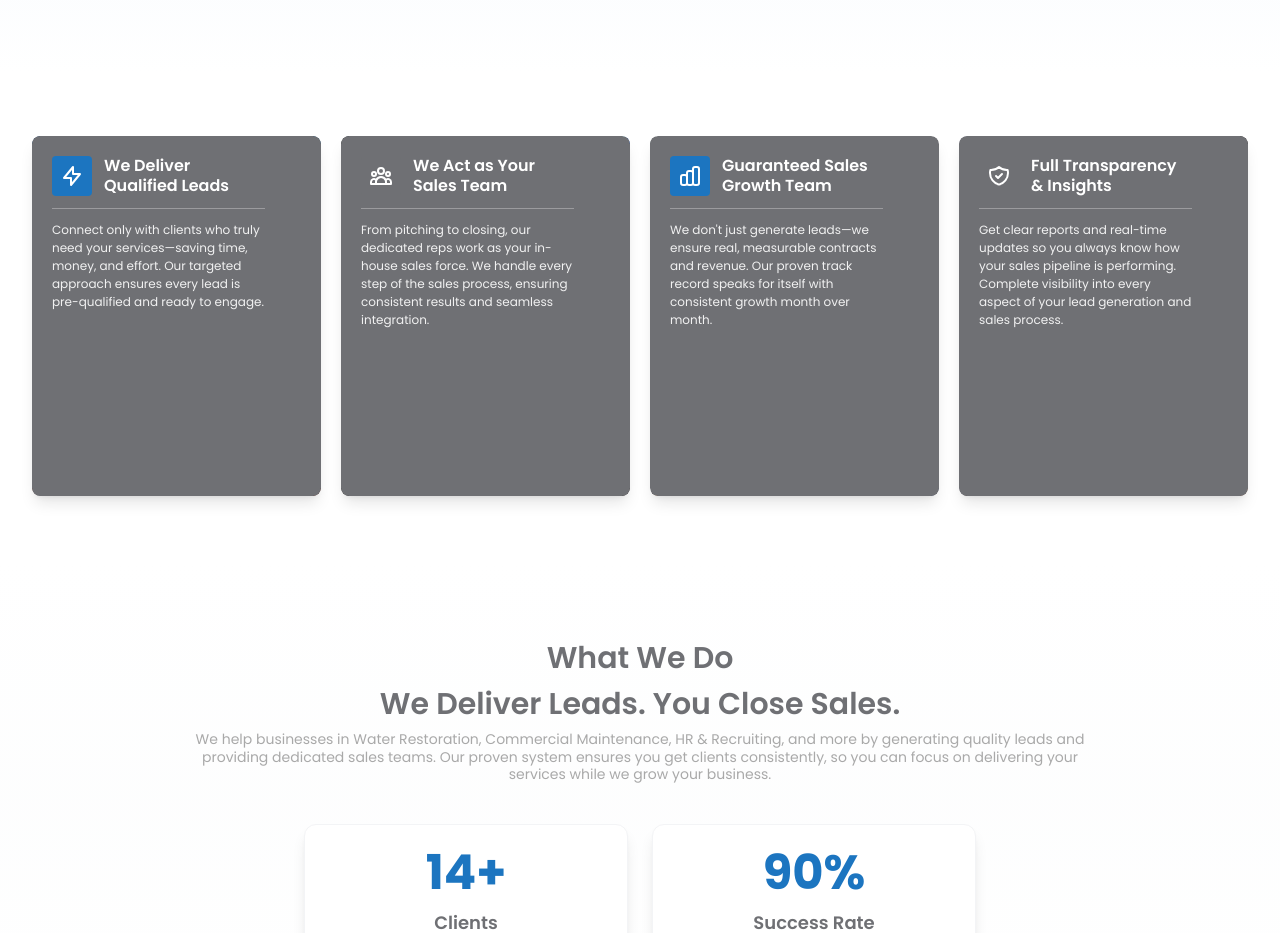
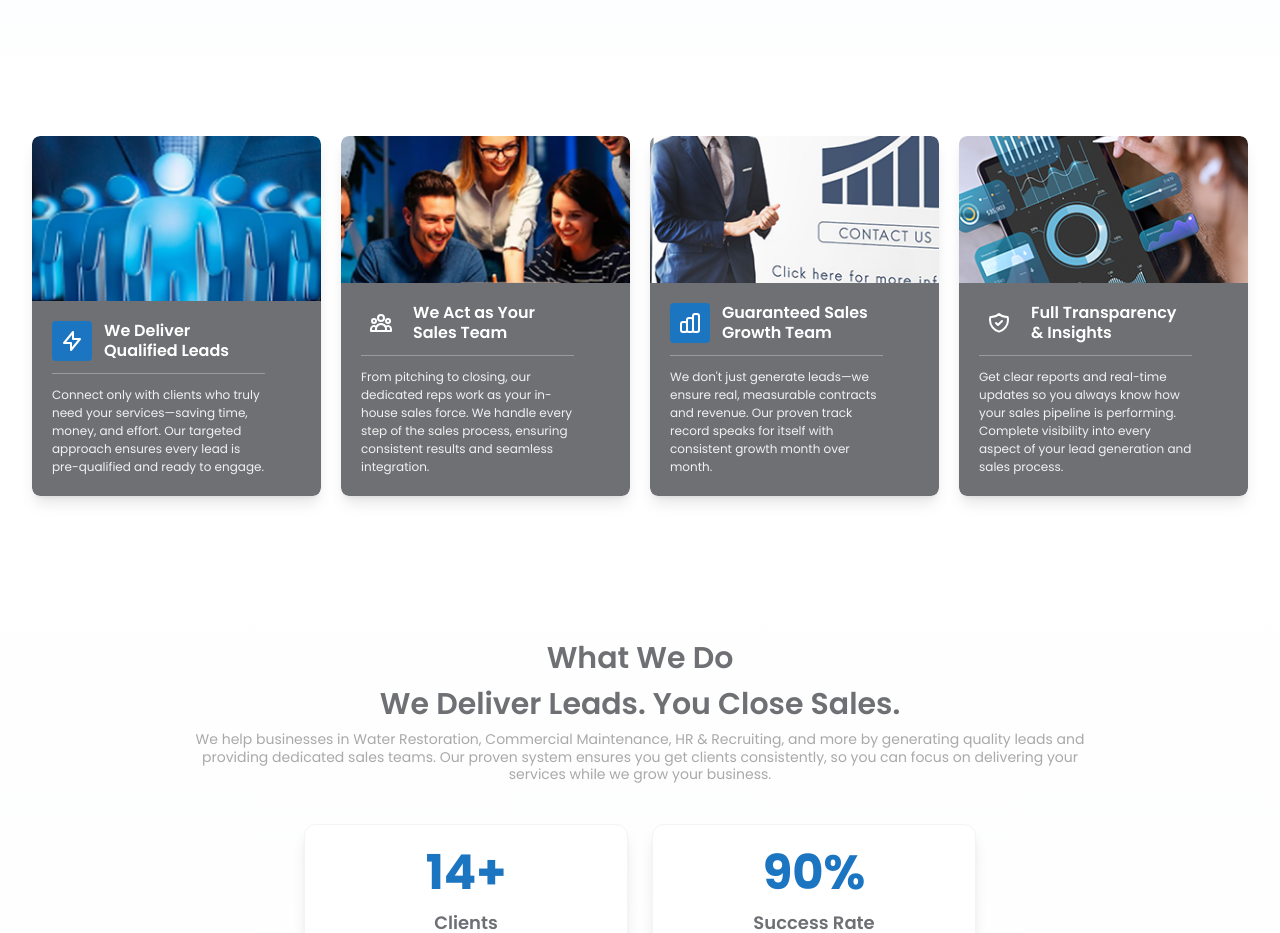
Before and after one commit to Sharmeen-Rauf/escabiz, a Next.js app: page / in a window 1280 px wide. Shown: the part 3880-4813 px from the top of the page. Built offline with nearby package versions, Linux system fonts and the light colour scheme.

Commit message:
Refactor Services Cards on Home page: update card structure to separate image and content sections, enhance styling with rounded corners, and improve layout for better visual hierarchy and user experience.

```diff
--- a/src/app/page.tsx
+++ b/src/app/page.tsx
@@ -937,18 +937,18 @@ export default function Home() {
             <div className="grid grid-cols-1 md:grid-cols-2 lg:grid-cols-4 gap-4 lg:gap-5">
               {/* Card 1: We Deliver Qualified Leads */}
               <div className="group rounded-lg overflow-hidden shadow-lg hover:shadow-xl transition-all duration-300 bg-white flex flex-col relative min-h-[320px] lg:min-h-[360px]">
-                {/* Background Image - Full Card Size */}
-                <div className="absolute inset-0 z-0">
+                {/* Upper Image Section */}
+                <div className="relative h-40 lg:h-44 overflow-hidden flex-shrink-0 z-0">
                   <Image
                     src="/1.jpg"
                     alt="We Deliver Qualified Leads"
                     fill
-                    className="object-cover rounded-lg"
+                    className="object-cover rounded-t-lg"
                   />
                 </div>
 
                 {/* Main Card - Full Width, Covers Image */}
-                <div className="bg-[#6f7074] rounded-lg group-hover:bg-[#1c75c0] transition-all duration-300 flex-1 flex flex-col relative z-10 min-h-[320px] lg:min-h-[360px]">
+                <div className="bg-[#6f7074] rounded-b-lg group-hover:bg-[#1c75c0] transition-all duration-300 flex-1 flex flex-col absolute bottom-0 left-0 right-0 w-full min-h-[140px] lg:min-h-[160px]">
                   {/* Inner Card Container - Positioned on Left with Right Margin */}
                   <div className="p-4 lg:p-5 pr-6 lg:pr-8 mr-4 lg:mr-6 flex-1 flex flex-col">
                     {/* Icon and Heading Row */}
@@ -979,18 +979,18 @@ export default function Home() {
 
               {/* Card 2: We Act as Your Sales Team */}
               <div className="group rounded-lg overflow-hidden shadow-lg hover:shadow-xl transition-all duration-300 bg-white flex flex-col relative min-h-[320px] lg:min-h-[360px]">
-                {/* Background Image - Full Card Size */}
-                <div className="absolute inset-0 z-0">
+                {/* Upper Image Section */}
+                <div className="relative h-40 lg:h-44 overflow-hidden flex-shrink-0 z-0">
                   <Image
                     src="/2.jpg"
                     alt="We Act as Your Sales Team"
                     fill
-                    className="object-cover rounded-lg"
+                    className="object-cover rounded-t-lg"
                   />
                 </div>
 
                 {/* Main Card - Full Width, Covers Image */}
-                <div className="bg-[#6f7074] rounded-lg group-hover:bg-[#1c75c0] transition-all duration-300 flex-1 flex flex-col relative z-10 min-h-[320px] lg:min-h-[360px]">
+                <div className="bg-[#6f7074] rounded-b-lg group-hover:bg-[#1c75c0] transition-all duration-300 flex-1 flex flex-col absolute bottom-0 left-0 right-0 w-full min-h-[140px] lg:min-h-[160px]">
                   {/* Inner Card Container - Positioned on Left with Right Margin */}
                   <div className="p-4 lg:p-5 pr-6 lg:pr-8 mr-4 lg:mr-6 flex-1 flex flex-col">
                     {/* Icon and Heading Row */}
@@ -1021,18 +1021,18 @@ export default function Home() {
 
               {/* Card 3: Guaranteed Sales Growth Team */}
               <div className="group rounded-lg overflow-hidden shadow-lg hover:shadow-xl transition-all duration-300 bg-white flex flex-col relative min-h-[320px] lg:min-h-[360px]">
-                {/* Background Image - Full Card Size */}
-                <div className="absolute inset-0 z-0">
+                {/* Upper Image Section */}
+                <div className="relative h-40 lg:h-44 overflow-hidden flex-shrink-0 z-0">
                   <Image
                     src="/3.jpg"
                     alt="Guaranteed Sales Growth Team"
                     fill
-                    className="object-cover rounded-lg"
+                    className="object-cover rounded-t-lg"
                   />
                 </div>
 
                 {/* Main Card - Full Width, Covers Image */}
-                <div className="bg-[#6f7074] rounded-lg group-hover:bg-[#1c75c0] transition-all duration-300 flex-1 flex flex-col relative z-10 min-h-[320px] lg:min-h-[360px]">
+                <div className="bg-[#6f7074] rounded-b-lg group-hover:bg-[#1c75c0] transition-all duration-300 flex-1 flex flex-col absolute bottom-0 left-0 right-0 w-full min-h-[140px] lg:min-h-[160px]">
                   {/* Inner Card Container - Positioned on Left with Right Margin */}
                   <div className="p-4 lg:p-5 pr-6 lg:pr-8 mr-4 lg:mr-6 flex-1 flex flex-col">
                     {/* Icon and Heading Row */}
@@ -1063,18 +1063,18 @@ export default function Home() {
 
               {/* Card 4: Full Transparency & Insights */}
               <div className="group rounded-lg overflow-hidden shadow-lg hover:shadow-xl transition-all duration-300 bg-white flex flex-col relative min-h-[320px] lg:min-h-[360px]">
-                {/* Background Image - Full Card Size */}
-                <div className="absolute inset-0 z-0">
+                {/* Upper Image Section */}
+                <div className="relative h-40 lg:h-44 overflow-hidden flex-shrink-0 z-0">
                   <Image
                     src="/4.jpg"
                     alt="Full Transparency & Insights"
                     fill
-                    className="object-cover rounded-lg"
+                    className="object-cover rounded-t-lg"
                   />
                 </div>
 
                 {/* Main Card - Full Width, Covers Image */}
-                <div className="bg-[#6f7074] rounded-lg group-hover:bg-[#1c75c0] transition-all duration-300 flex-1 flex flex-col relative z-10 min-h-[320px] lg:min-h-[360px]">
+                <div className="bg-[#6f7074] rounded-b-lg group-hover:bg-[#1c75c0] transition-all duration-300 flex-1 flex flex-col absolute bottom-0 left-0 right-0 w-full min-h-[140px] lg:min-h-[160px]">
                   {/* Inner Card Container - Positioned on Left with Right Margin */}
                   <div className="p-4 lg:p-5 pr-6 lg:pr-8 mr-4 lg:mr-6 flex-1 flex flex-col">
                     {/* Icon and Heading Row */}
```
